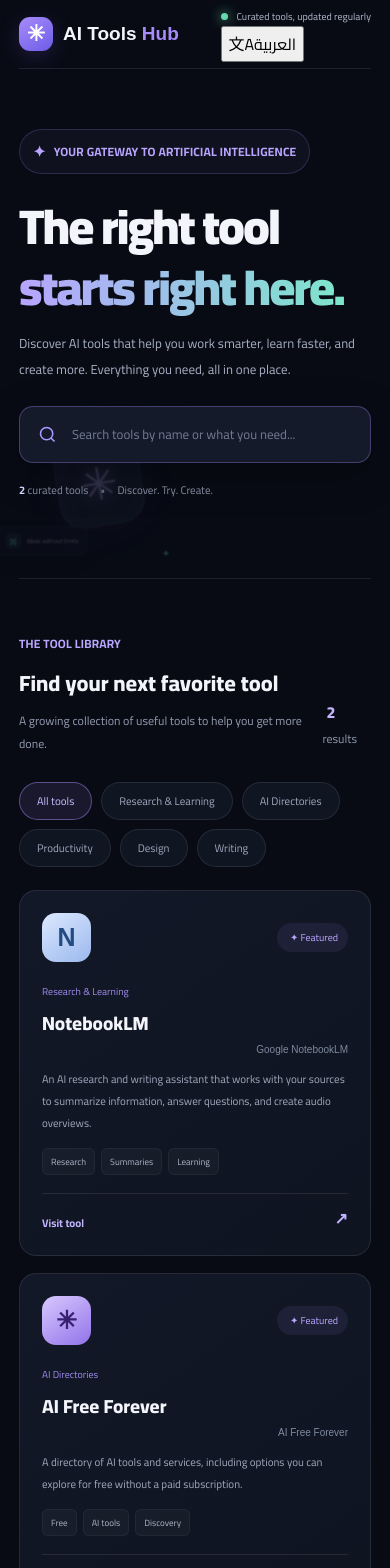
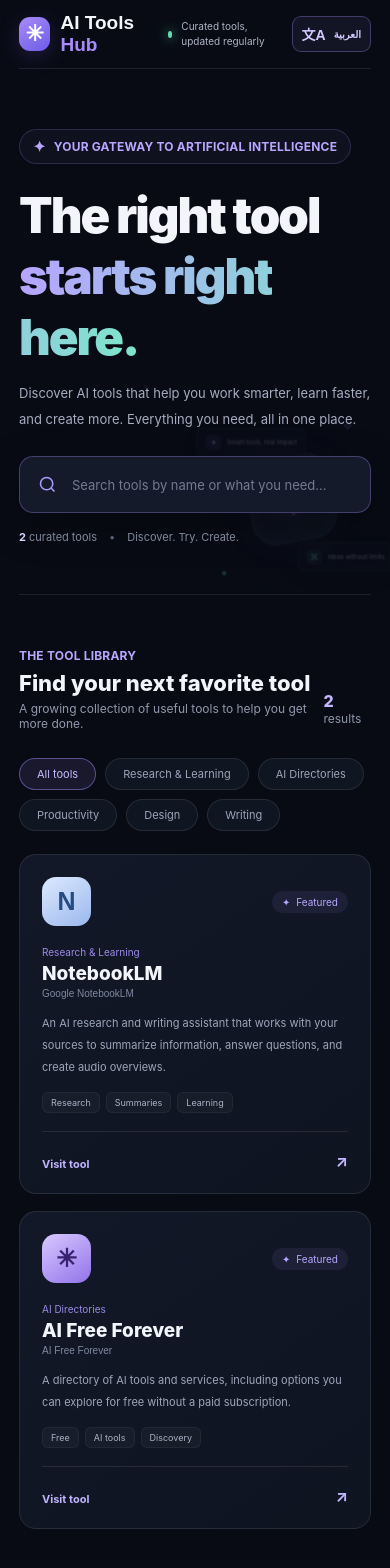
Before and after one commit to dsaad12344321-svg/newaitoolsforyou, a Next.js app: page / in a window 390 px wide. Shown: the top 1568 px of the page. Built offline with nearby package versions, Linux system fonts and the light colour scheme.

Commit message:
Style English LTR layout and language switcher

```diff
--- a/app/globals.css
+++ b/app/globals.css
@@ -80,3 +80,35 @@ h1 span{background:linear-gradient(90deg,#b7a4ff,#7de5cb);-webkit-background-cli
 .footer-brand{font-size:15px;color:#e9eaf2}.footer-brand .brand-mark{width:27px;height:27px;font-size:17px;border-radius:8px}
 @media(max-width:850px){.hero-content{width:65%}.hero-art{left:-7%;opacity:.6;transform:translateY(-50%) scale(.82)}.tools-grid{grid-template-columns:repeat(2,minmax(0,1fr))}}
 @media(max-width:620px){.site-shell{padding:0 19px}.topbar{height:69px}.top-links{display:none}.top-note{font-size:10px}.hero{min-height:510px;align-items:flex-start}.hero-content{width:100%;padding:60px 0 50px}.hero-art{left:-100px;top:auto;bottom:-85px;transform:scale(.57);transform-origin:center;opacity:.23}.hero-copy{font-size:13px;max-width:390px}h1{font-size:49px}.search-wrap{height:57px}.search-wrap kbd{display:none}.section-heading h2{font-size:22px}.tools-section{padding:53px 0}.tools-grid{grid-template-columns:1fr}.tool-card{min-height:315px}.tool-description{min-height:0}.bottom-banner{padding:19px;flex-wrap:wrap}.bottom-banner>a{margin-right:0}.footer{padding:18px 0;gap:12px;flex-wrap:wrap}.footer>span:nth-child(2){order:3;width:100%}}
+
+
+/* Language switcher and bidirectional layout */
+@import url('https://fonts.googleapis.com/css2?family=Inter:wght@400;500;600;700;800;900&display=swap');
+.header-actions{display:flex;align-items:center;gap:18px}
+.language-switch{display:inline-flex;align-items:center;gap:8px;padding:8px 13px;border:1px solid #a78bfa55;border-radius:9px;background:#a78bfa12;color:#d4c9ff;font-size:11px;font-weight:700;cursor:pointer;white-space:nowrap;transition:background .2s,border-color .2s}
+.language-switch:hover{background:#a78bfa25;border-color:#a78bfa99}
+.language-switch span{font-family:Arial,sans-serif;font-size:14px}
+html[lang="en"] body{font-family:'Inter',Arial,sans-serif}
+html[lang="en"] .hero-content,html[lang="en"] .section-heading,html[lang="en"] .tool-card,html[lang="en"] .bottom-banner,html[lang="en"] .footer{text-align:left}
+html[lang="en"] .hero-art{left:auto;right:5%}
+html[lang="en"] .float-top{right:auto;left:4%}
+html[lang="en"] .float-bottom{left:auto;right:0}
+html[lang="en"] .spark-a{left:auto;right:70px}
+html[lang="en"] .spark-b{right:auto;left:55px}
+html[lang="en"] .english-name{text-align:left}
+html[lang="en"] .featured-label span{margin-left:0;margin-right:3px}
+html[lang="en"] .bottom-banner>a{margin-right:0;margin-left:auto}
+html[lang="en"] .bottom-banner>a span{margin-right:0;margin-left:6px}
+html[lang="en"] .result-count span{margin-left:0;margin-right:4px}
+html[lang="en"] .hero-meta{direction:ltr}
+html[lang="en"] .footer-brand{direction:ltr}
+@media(max-width:850px){
+  html[lang="en"] .hero-art{right:-7%;left:auto}
+}
+@media(max-width:620px){
+  .header-actions{gap:9px}
+  .top-note{max-width:130px;line-height:1.5}
+  .language-switch{padding:7px 9px;font-size:10px}
+  html[lang="en"] .hero-art{right:-100px;left:auto}
+  html[lang="en"] .bottom-banner>a{margin-left:0}
+}
```
